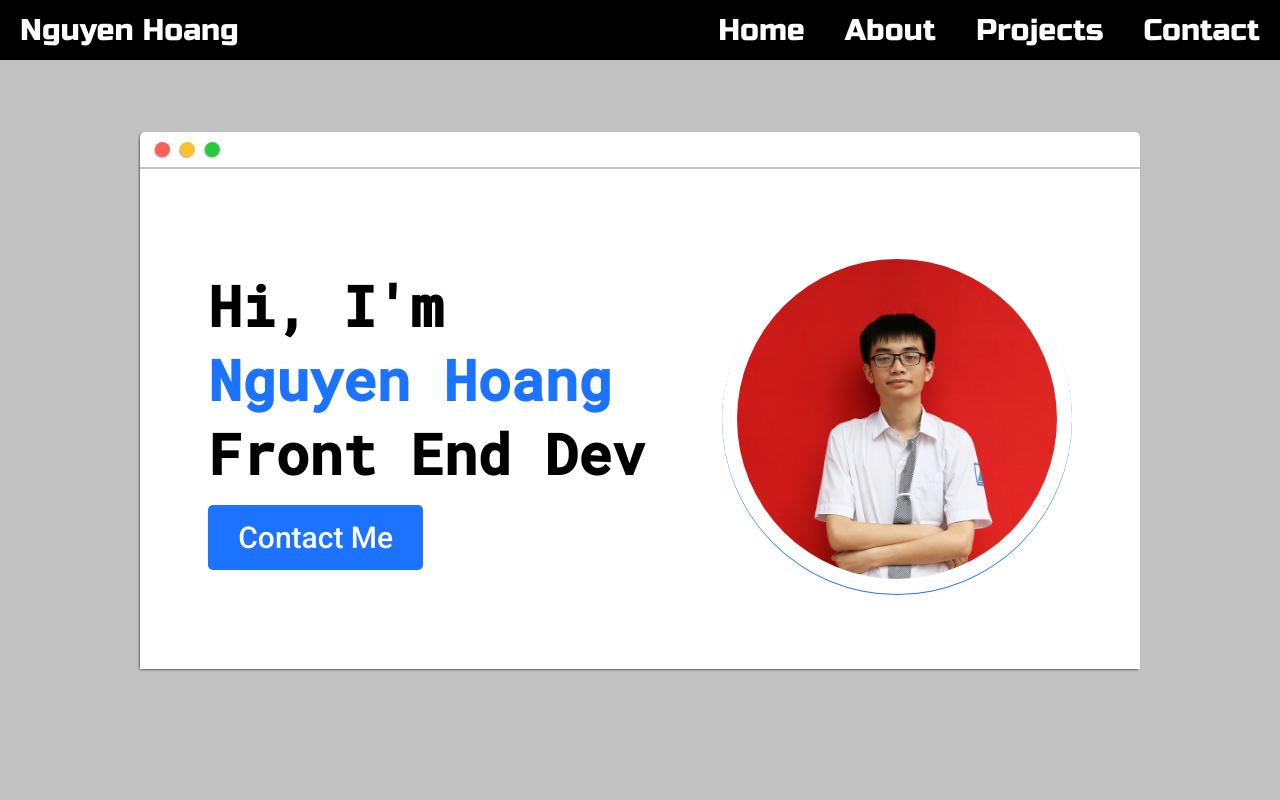
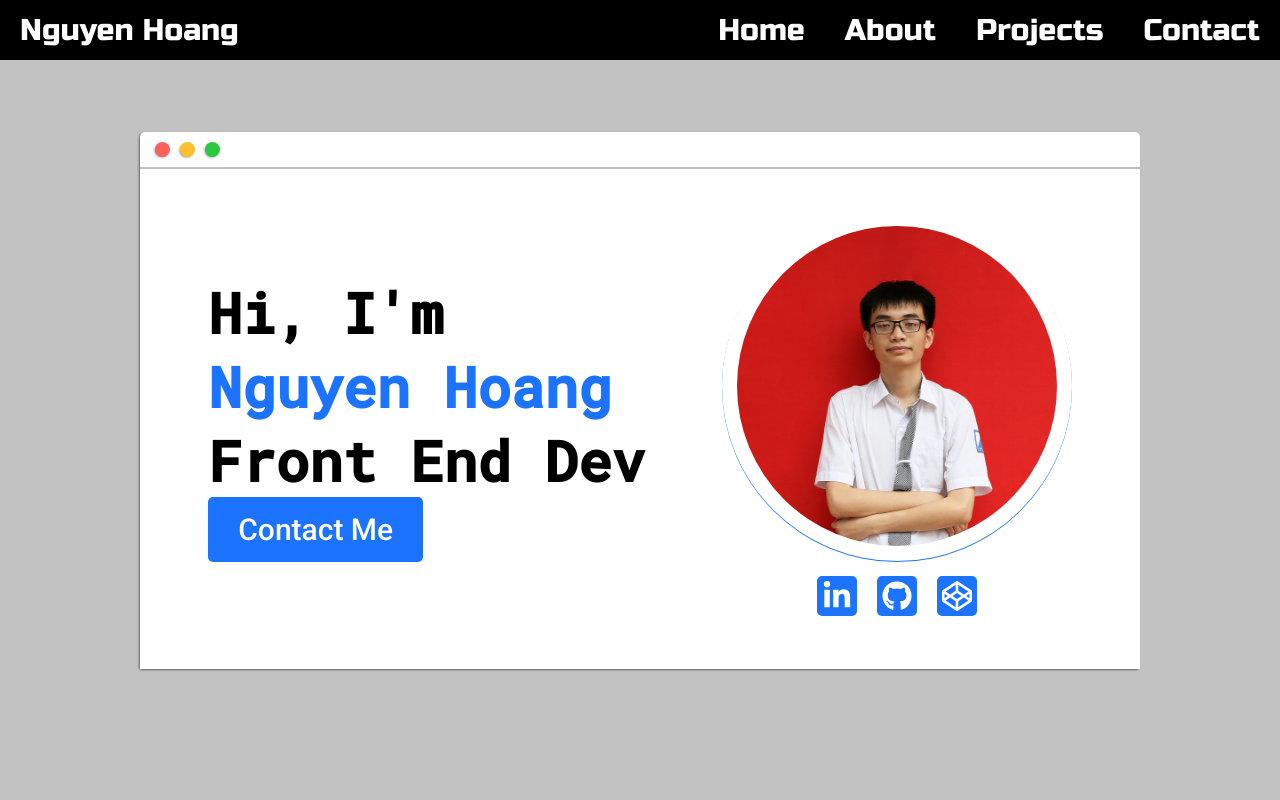
Before and after one commit to Hoang0211/portfolio, a React (Create React App) app: page / in a window 1280 px wide. Shown: the top 800 px of the page. Built offline with nearby package versions, Linux system fonts and the light colour scheme.

Commit message:
add social links to home section

```diff
--- a/src/components/MainSections/Home/Home.js
+++ b/src/components/MainSections/Home/Home.js
@@ -1,3 +1,5 @@
+import { FaGithub, FaLinkedinIn, FaCodepen } from "react-icons/fa";
+
 import classes from "./Home.module.css";
 
 const Home = () => {
@@ -17,11 +19,36 @@ const Home = () => {
               <span className={classes["name"]}>Nguyen Hoang</span> <br />
               Front End Dev
             </h1>
-            <a href="#contact">Contact Me</a>
+            <a className={classes["contact-btn"]} href="#contact">
+              Contact Me
+            </a>
           </div>
           <div className={classes["right-column"]}>
             <div className={classes["profile-picture"]}>
               <div className={classes["profile-picture-bg"]}></div>
+            </div>
+            <div className={classes["social-container"]}>
+              <a
+                href="https://www.linkedin.com/in/hoang-nguyen-8b6733228/"
+                target="_blank"
+                rel="noreferrer"
+              >
+                <FaLinkedinIn className={classes["linkedin"]} />
+              </a>
+              <a
+                href="https://github.com/Hoang0211"
+                target="_blank"
+                rel="noreferrer"
+              >
+                <FaGithub className={classes["github"]} />
+              </a>
+              <a
+                href="https://codepen.io/n3verland0211"
+                target="_blank"
+                rel="noreferrer"
+              >
+                <FaCodepen className={classes["codepen"]} />
+              </a>
             </div>
           </div>
         </div>
--- a/src/components/MainSections/Home/Home.module.css
+++ b/src/components/MainSections/Home/Home.module.css
@@ -53,8 +53,13 @@
 .left-column h1 {
   font-family: var(--ff-secondary);
 }
-.left-column a {
+.left-column .action {
+  height: 70px;
   margin-top: 15px;
+  display: flex;
+}
+.left-column .contact-btn {
+  margin-right: 20px;
   padding: 15px 30px;
   border: none;
   border-radius: 5px;
@@ -66,7 +71,7 @@
   transition: 1s;
   cursor: pointer;
 }
-.left-column a:hover {
+.left-column .contact-btn:hover {
   transform: scale(1.1);
 }
 .name {
@@ -75,6 +80,7 @@
 .right-column {
   padding: 0 40px 0 10px;
   display: flex;
+  flex-direction: column;
   justify-content: center;
   align-items: center;
 }
@@ -93,6 +99,27 @@
   border-radius: 50%;
   background-image: url("../../../assets/Avt.jpg");
   background-size: cover;
+}
+.social-container {
+  height: 50px;
+  margin-top: 15px;
+}
+.linkedin,
+.github,
+.codepen {
+  height: 40px;
+  width: 40px;
+  margin: 0 10px;
+  padding: 5px;
+  border-radius: 5px;
+  color: var(--clr-primaryLight);
+  background: var(--clr-accent);
+  transition: 1s;
+}
+.linkedin:hover,
+.github:hover,
+.codepen:hover {
+  transform: scale(1.2);
 }
 
 @media screen and (max-width: 1100px) {
```
